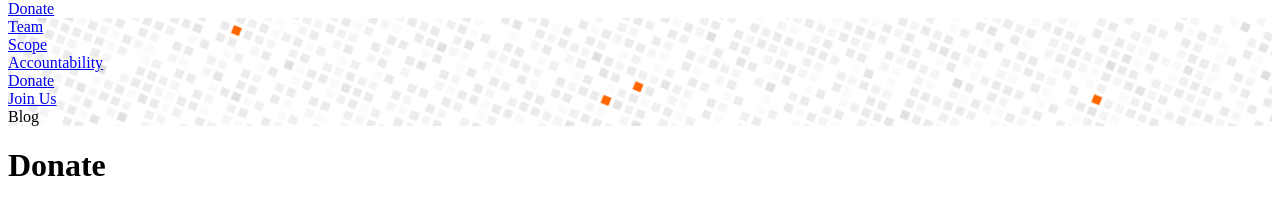
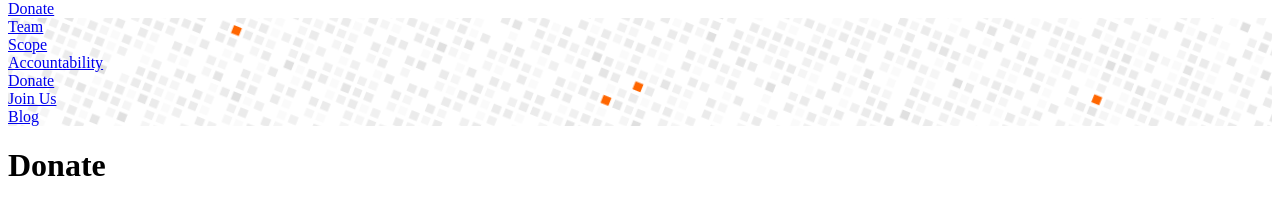
Before and after one commit to neutralboy/global-health-youth-foundation, a Next.js app: page /donate in a window 1280 px wide. Shown: the part 1015-1213 px from the top of the page. Built offline with nearby package versions, Linux system fonts and the light colour scheme.

Commit message:
Update Nav.jsx

```diff
--- a/components/Nav.jsx
+++ b/components/Nav.jsx
@@ -107,7 +107,7 @@ const Nav = () => {
                             </Link>
                         </div>
                         <div className="p-2">
-                            <a className="bg-yellow-300 p-1">Blog</a>
+                            <a href="https://blog.ghyf.org/" rel="nofollow noopener" className="bg-yellow-300 p-1">Blog</a>
                         </div>
                     </div>
                 </div>
```
